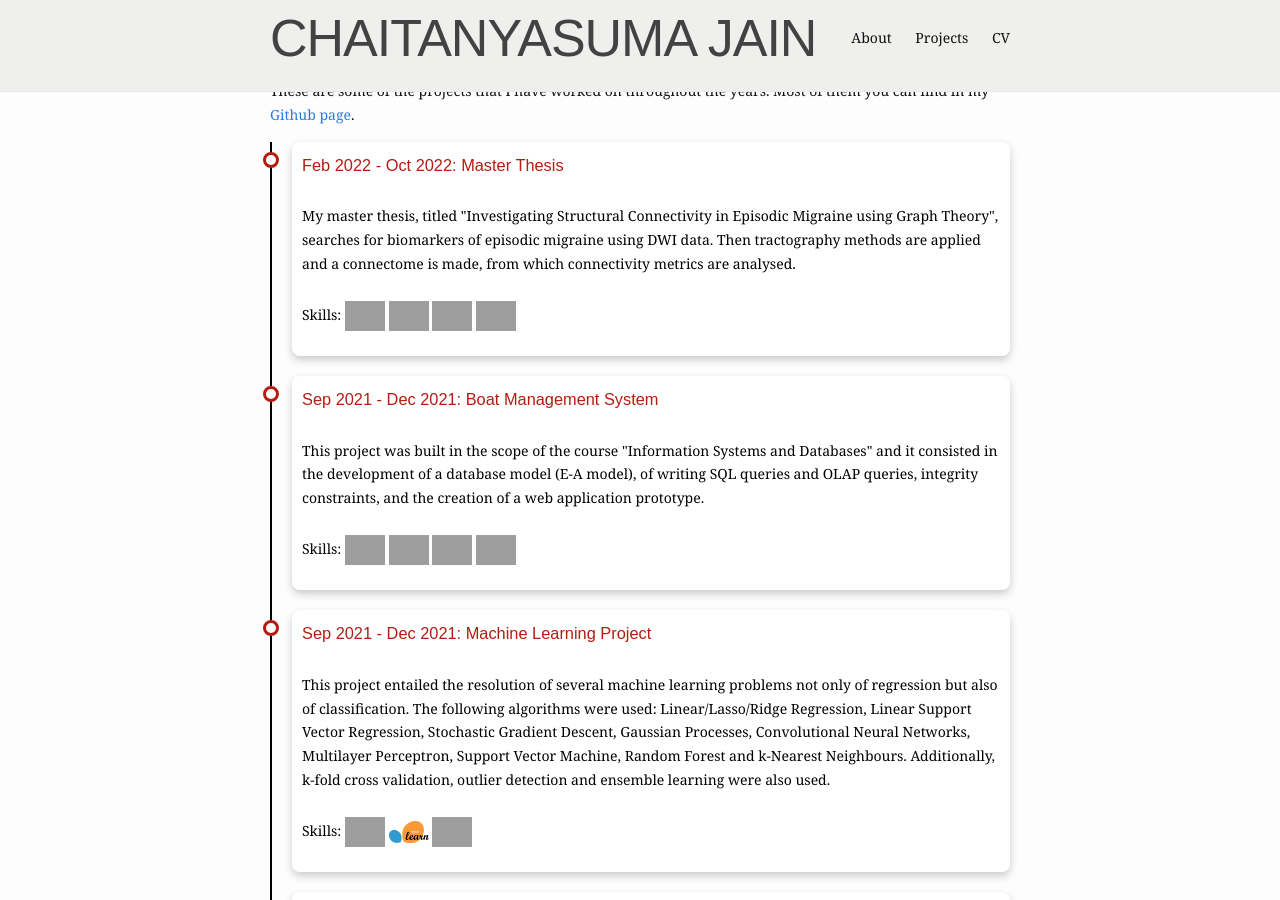
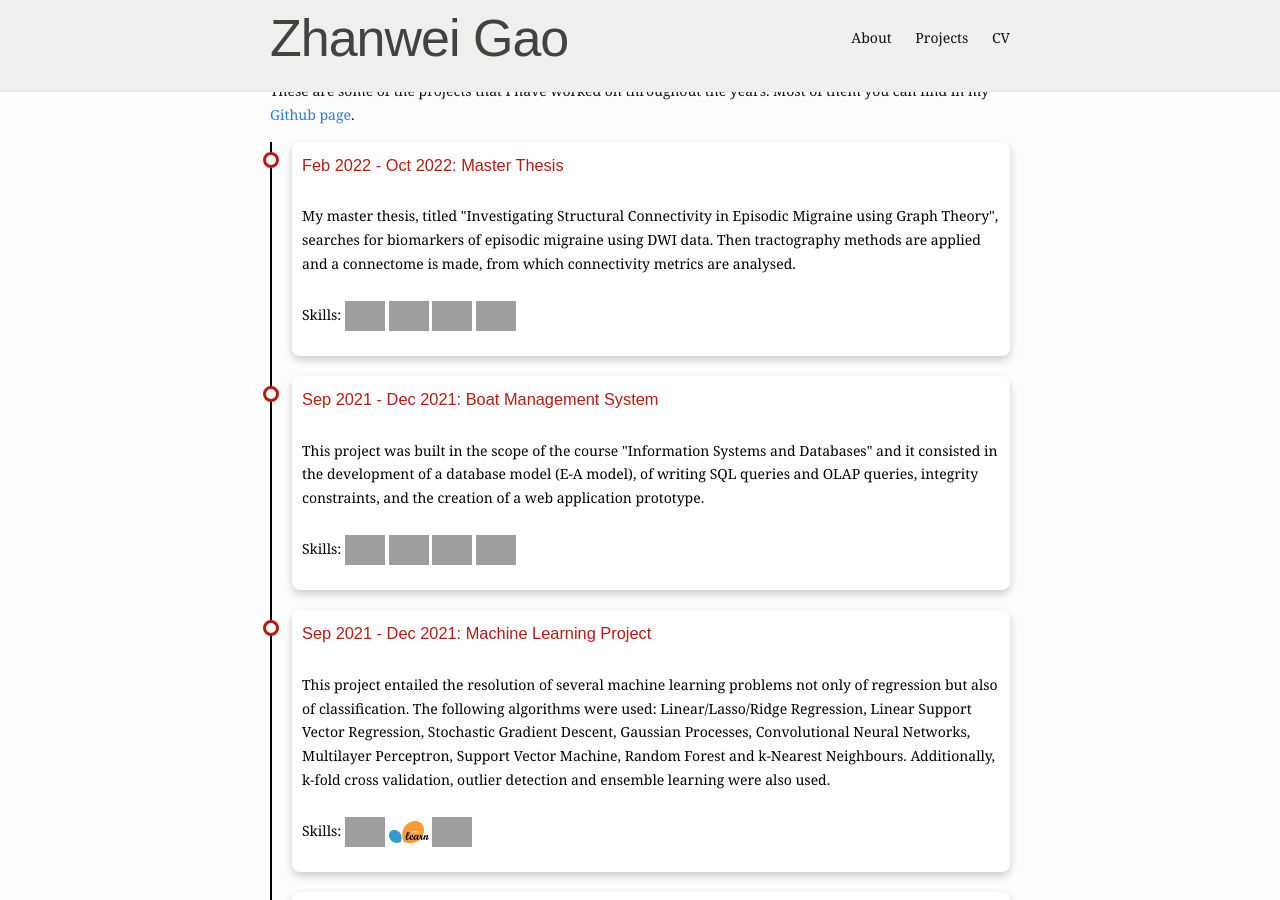
Before and after one commit to ZhanweiGao/zhanweigao.github.io, a Jekyll site: the page built from projects.md, in a window 1280 px wide and 900 px high. Built offline with Jekyll 4.4.1, drawn with Linux system fonts in a browser that asks for light colours; grey boxes are pictures that could not be loaded.

Commit message:
Update header.html

```diff
--- a/_includes/header.html
+++ b/_includes/header.html
@@ -1,6 +1,6 @@
 <header class="site-header" style="background-color:#efefed; width:100%; position: fixed; z-index: 999;">
   <div class="wrapper" style="background-color:#efefed;">
-    <a class="site-title" href="{{ "" | prepend: site.baseurl | prepend: site.url }}/"> <h1>CHAITANYASUMA JAIN</h1>
+    <a class="site-title" href="{{ "" | prepend: site.baseurl | prepend: site.url }}/"> <h1>Zhanwei Gao</h1>
     </a>
 
     <nav class="site-nav">
```
